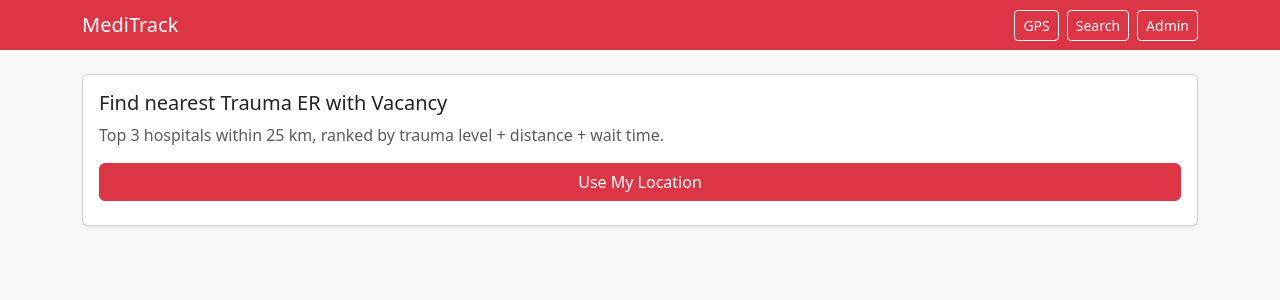
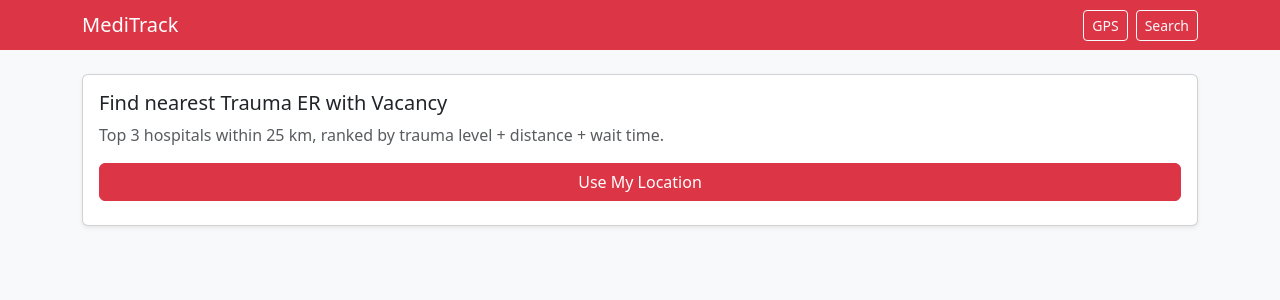
Before and after one commit to Sharanya2449/ER-Meditrack, a Flask app: page / in a window 1280 px wide. Shown: the top 300 px of the page. Run offline with Flask 3, Linux system fonts and the light colour scheme.

Commit message:
Remove admin button from navbar

```diff
--- a/templates/base.html
+++ b/templates/base.html
@@ -13,7 +13,6 @@
       <div class="d-flex gap-2">
         <a class="btn btn-sm btn-outline-light" href="/">GPS</a>
         <a class="btn btn-sm btn-outline-light" href="/search">Search</a>
-        <a class="btn btn-sm btn-outline-light" href="/admin">Admin</a>
       </div>
     </div>
   </nav>
```
